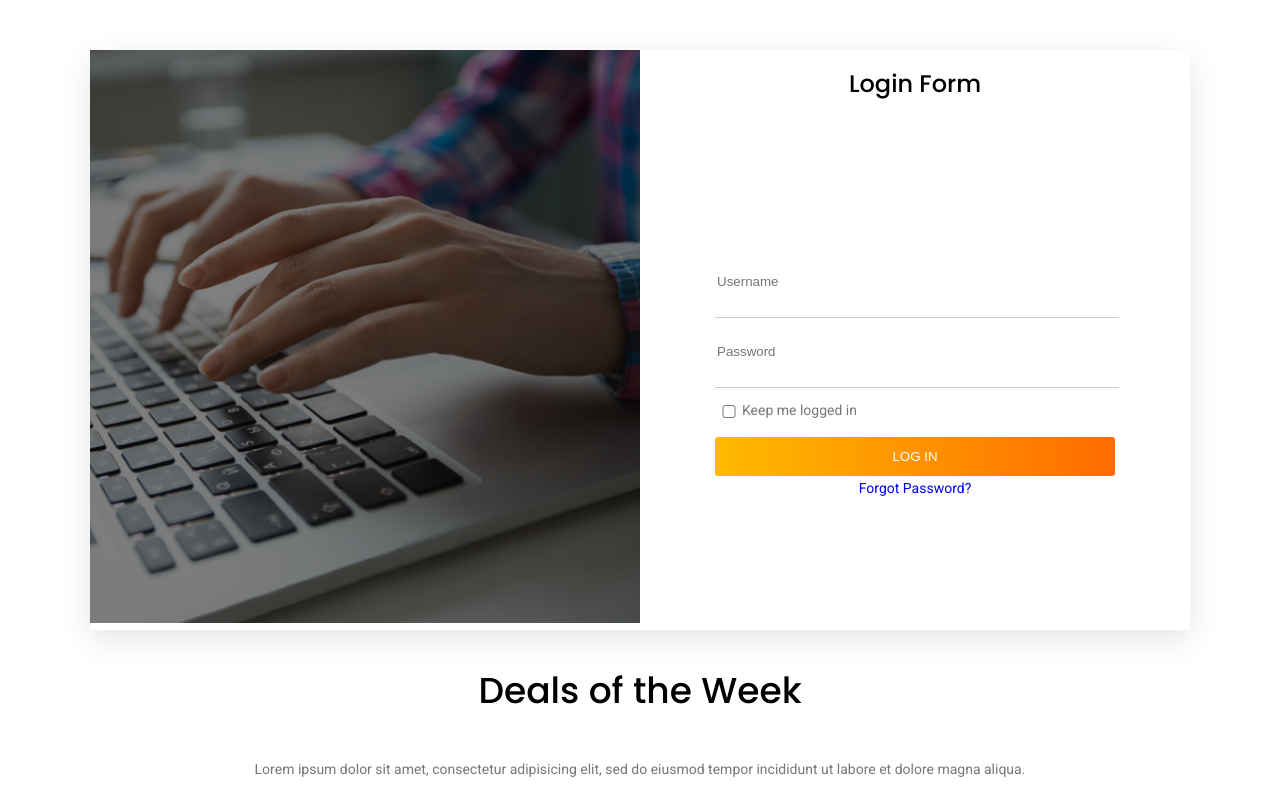
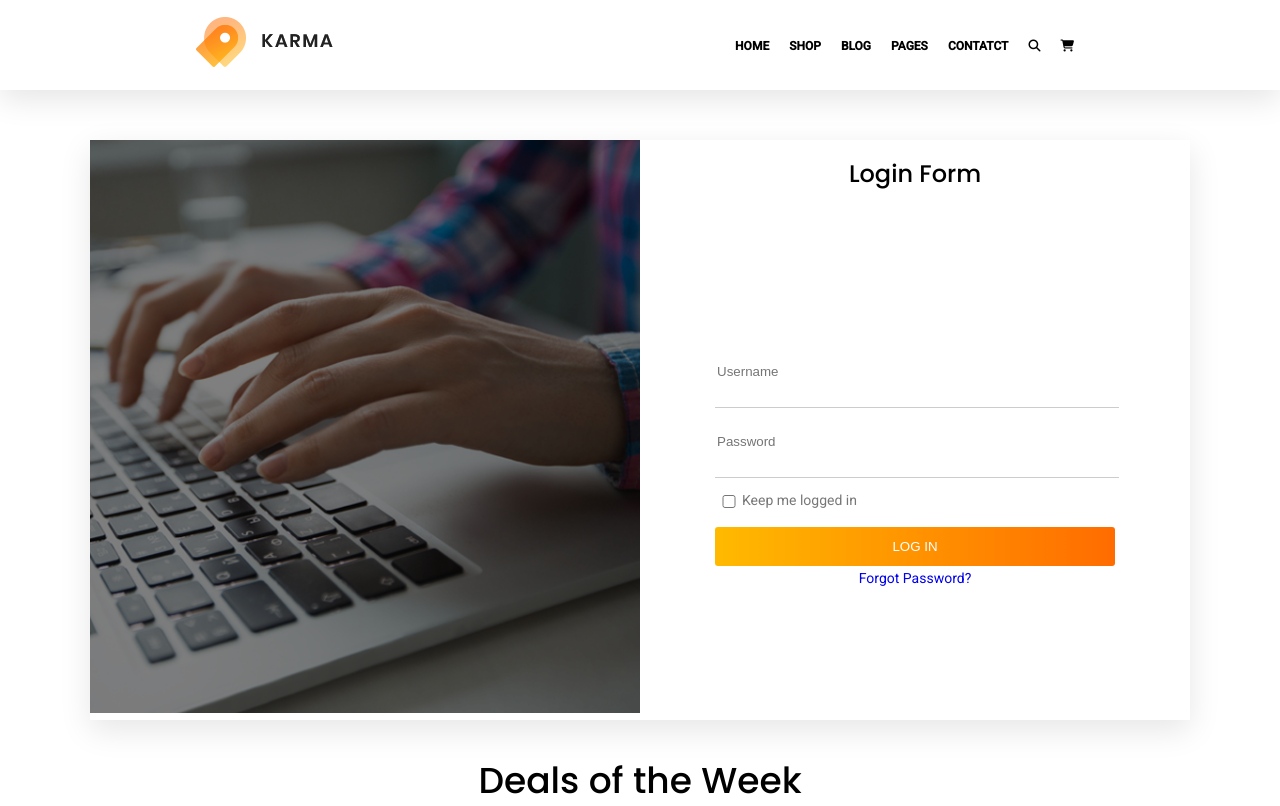
Before and after one commit to rahulbhate/karma, a plain HTML site: page index.html in a window 1280 px wide. Shown: the top 806 px of the page. Drawn offline with Linux system fonts and the light colour scheme.

Commit message:
Navigation menu added to the project

```diff
--- a/index.html
+++ b/index.html
@@ -23,8 +23,19 @@
 </head>
 
 <body>
+    <nav class="main-nav">
+        <a href="index.html"><img src="./img/logo.png" alt="Karma" class="logo" /></a>
+        <ul class="right-menu">
+            <li><a href="#">HOME</a></li>
+            <li><a href="#">SHOP</a></li>
+            <li><a href="#">BLOG</a></li>
+            <li><a href="#">PAGES</a></li>
+            <li><a href="#">CONTATCT</a></li>
+            <li><a href="#"> <i class="fas fa-search"></i></a></li>
+            <li><a href="#"><i class="fas fa-shopping-cart"></i></a></li>
+        </ul>
+    </nav>
     <div class="container">
-
         <section class="login_box_area">
             <div>
                 <img class="img-fluid" src="img/login.jpg" alt="" />
--- a/scss/theme/_header.scss
+++ b/scss/theme/_header.scss
@@ -1 +1,27 @@
 //header_area css
+.main-nav {
+    background: #fff;
+    margin: 0px auto 0;
+    max-width: 1920px;
+    display: flex;
+    align-items: center;
+    justify-content: space-around;
+    padding: 20px 0;
+    height: 50px;
+    box-shadow: 0 10px 30px rgba(0, 0, 0, 0.1);
+     ul{
+        display: flex;
+    }
+    ul li {
+          padding:0 10px;
+
+    }
+    ul li a {
+        color: black;
+        font-weight: bold;
+        font-size: 12px;
+    }
+    ul li a:hover {
+        color: #ffba00;
+    }
+}
```
Also changed, not shown: css/main.css, css/main.min.css, 1 other file.
